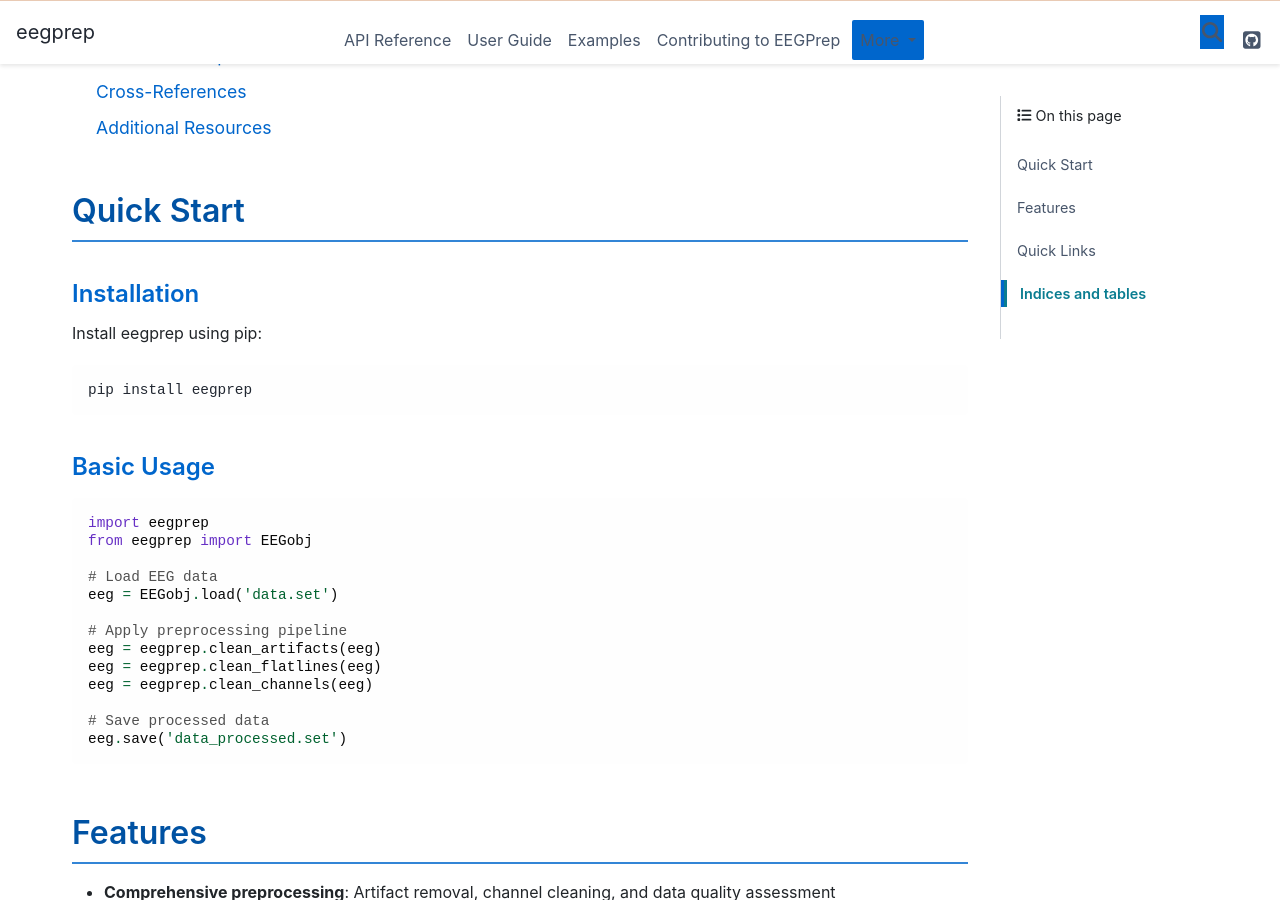
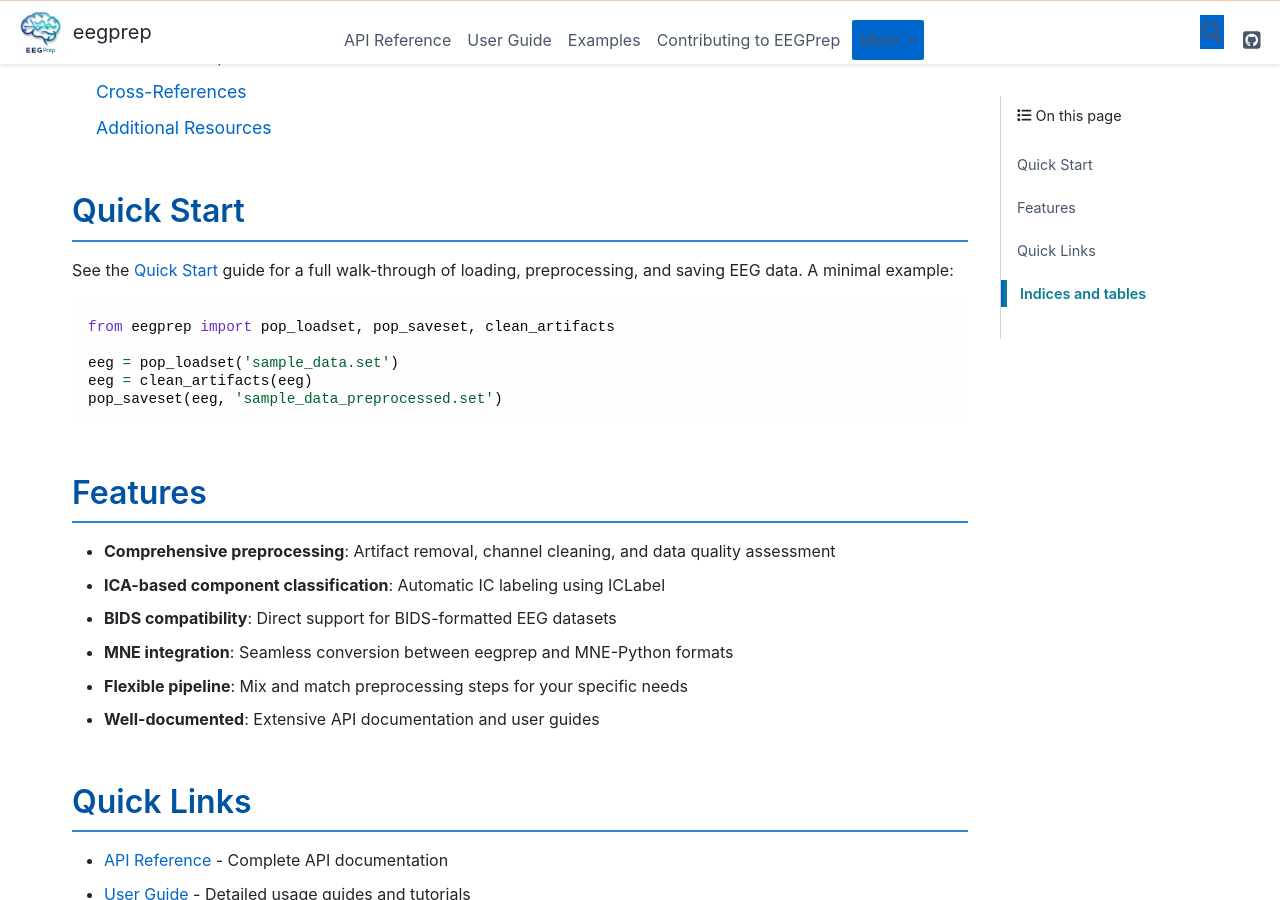
Before and after one commit to sccn/eegprep, a Sphinx documentation site: the page built from docs/source/index.rst, in a window 1280 px wide and 900 px high, scrolled down 3940 px. Built offline with Sphinx 7.4.7 and the PyData theme 0.15.4, drawn with Linux system fonts in a browser that asks for light colours.

Commit message:
docs: fix quickstart mismatch, add logo, harden CI (#40, #41)
Closes #40 and #41.

- index.rst: drop the inline Quick Start that referenced obsolete
  EEGobj.load / clean_flatlines / clean_channels APIs and shadowed
  user_guide/quickstart.rst; link to the canonical guide instead.
  Fix wrong NeuroTechX/eegprep URL to sccn/eegprep.
- conf.py + _static/logo.jpg: wire the README logo into the navbar
  via pydata-sphinx-theme image_light/image_dark.
- workflows/docs.yml: scope triggers to docs-relevant paths, add
  workflow_dispatch, split into build (contents:read) and deploy
  (contents:write, needs build, gated on push to master), switch
  install from .[all] to the lighter .[docs] extra (avoids pulling
  torch on every doc build), and SHA-pin peaceiris/actions-gh-pages.
- pyproject.toml: loosen torch floor 2.5.1 -> 2.0; the codebase only
  uses stable APIs (Conv2d, Module, Parameter, tensor, cat) and pip
  resolves the right cp wheel per Python version.
- Delete redundant requirements.txt and requirements-docs.txt;
  pyproject [project.dependencies] and [project.optional-dependencies]
  are the source of truth. Update contributing.rst and
  development.rst to install via .[docs].

```diff
--- a/docs/source/conf.py
+++ b/docs/source/conf.py
@@ -53,8 +53,9 @@ html_theme = "pydata_sphinx_theme"
 html_static_path = ["_static"]
 
 html_theme_options = {
-    # Logo configuration
     "logo": {
+        "image_light": "logo.jpg",
+        "image_dark": "logo.jpg",
         "text": "eegprep",
     },
     # Navigation structure
--- a/docs/source/contributing.rst
+++ b/docs/source/contributing.rst
@@ -53,7 +53,7 @@ Install the package in editable mode with development dependencies:
 .. code-block:: bash
 
     pip install -e ".[dev]"
-    pip install -r requirements-docs.txt
+    pip install -e ".[docs]"
 
 This installs:
 
--- a/docs/source/development.rst
+++ b/docs/source/development.rst
@@ -85,7 +85,7 @@ Install Documentation Dependencies
 
 .. code-block:: bash
 
-    pip install -r requirements-docs.txt
+    pip install -e ".[docs]"
 
 This includes:
 
@@ -438,7 +438,7 @@ Documentation Build Errors
 
 .. code-block:: bash
 
-    pip install -r requirements-docs.txt
+    pip install -e ".[docs]"
 
 Git Conflicts
 -------------
--- a/docs/source/index.rst
+++ b/docs/source/index.rst
@@ -34,33 +34,15 @@ A comprehensive Python EEG preprocessing pipeline for neuroscience research.
 Quick Start
 ===========
 
-Installation
-------------
-
-Install eegprep using pip:
-
-.. code-block:: bash
-
-   pip install eegprep
-
-Basic Usage
------------
+See the :ref:`quickstart` guide for a full walk-through of loading, preprocessing, and saving EEG data. A minimal example:
 
 .. code-block:: python
 
-   import eegprep
-   from eegprep import EEGobj
+   from eegprep import pop_loadset, pop_saveset, clean_artifacts
 
-   # Load EEG data
-   eeg = EEGobj.load('data.set')
-
-   # Apply preprocessing pipeline
-   eeg = eegprep.clean_artifacts(eeg)
-   eeg = eegprep.clean_flatlines(eeg)
-   eeg = eegprep.clean_channels(eeg)
-
-   # Save processed data
-   eeg.save('data_processed.set')
+   eeg = pop_loadset('sample_data.set')
+   eeg = clean_artifacts(eeg)
+   pop_saveset(eeg, 'sample_data_preprocessed.set')
 
 Features
 ========
@@ -84,7 +66,7 @@ Quick Links
 - :doc:`References <references>` - Key publications and related tools
 - :doc:`Changelog <changelog>` - Version history and release notes
 - :doc:`Glossary <glossary>` - EEG and signal processing terminology
-- `GitHub Repository <https://github.com/NeuroTechX/eegprep>`_ - Source code and issue tracker
+- `GitHub Repository <https://github.com/sccn/eegprep>`_ - Source code and issue tracker
 
 Indices and tables
 ==================
--- a/pyproject.toml
+++ b/pyproject.toml
@@ -42,7 +42,7 @@ dependencies = [
 
 [project.optional-dependencies]
 torch = [
-  "torch>=2.5.1"
+  "torch>=2.0"
 ]
 eeglabio = [
   "eeglabio>=0.1.2"
```
Also changed, not shown: requirements-docs.txt (deleted, +0 -42 lines), requirements.txt (deleted, +0 -15 lines), docs/source/_static/logo.jpg (added), 1 other file.
